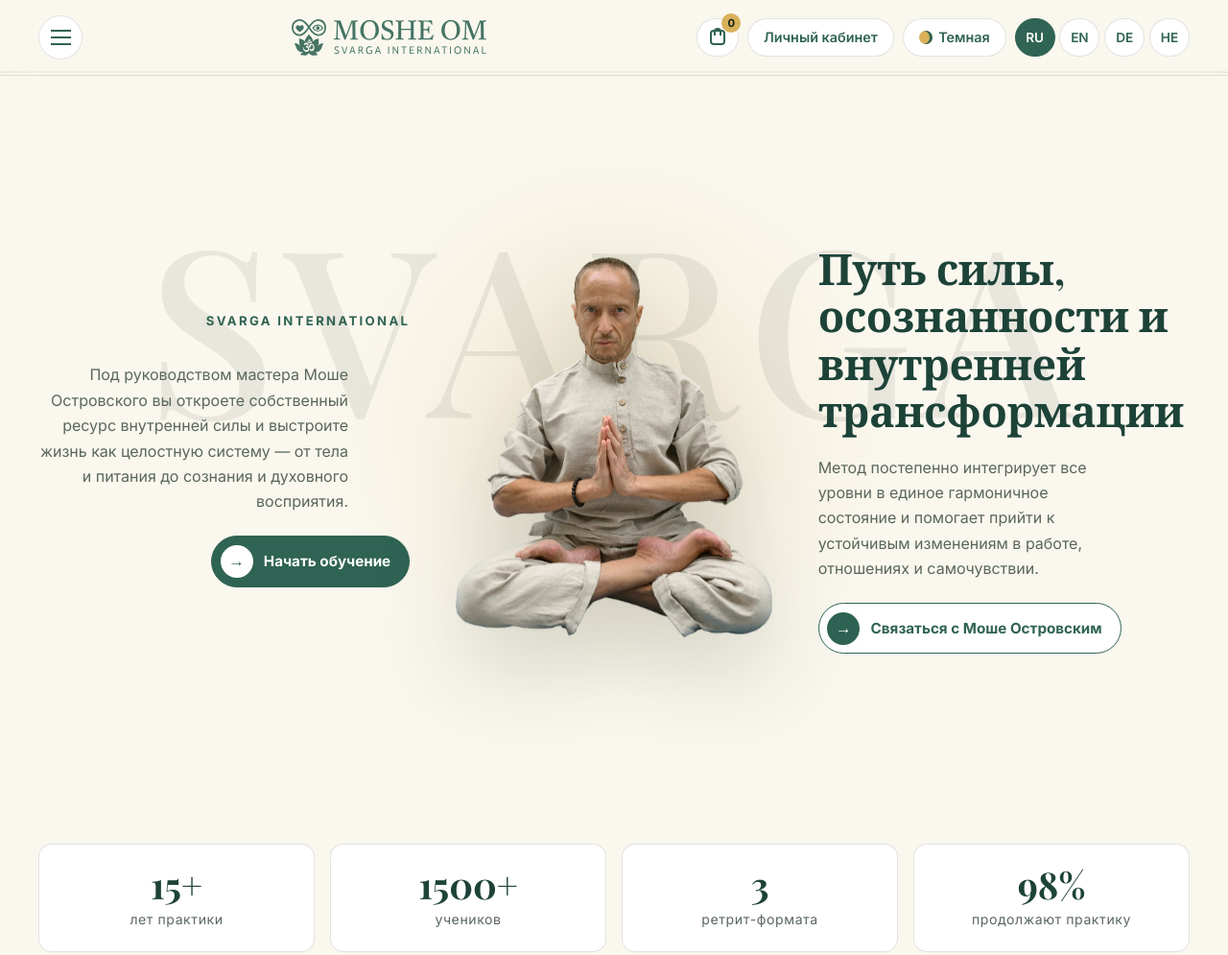
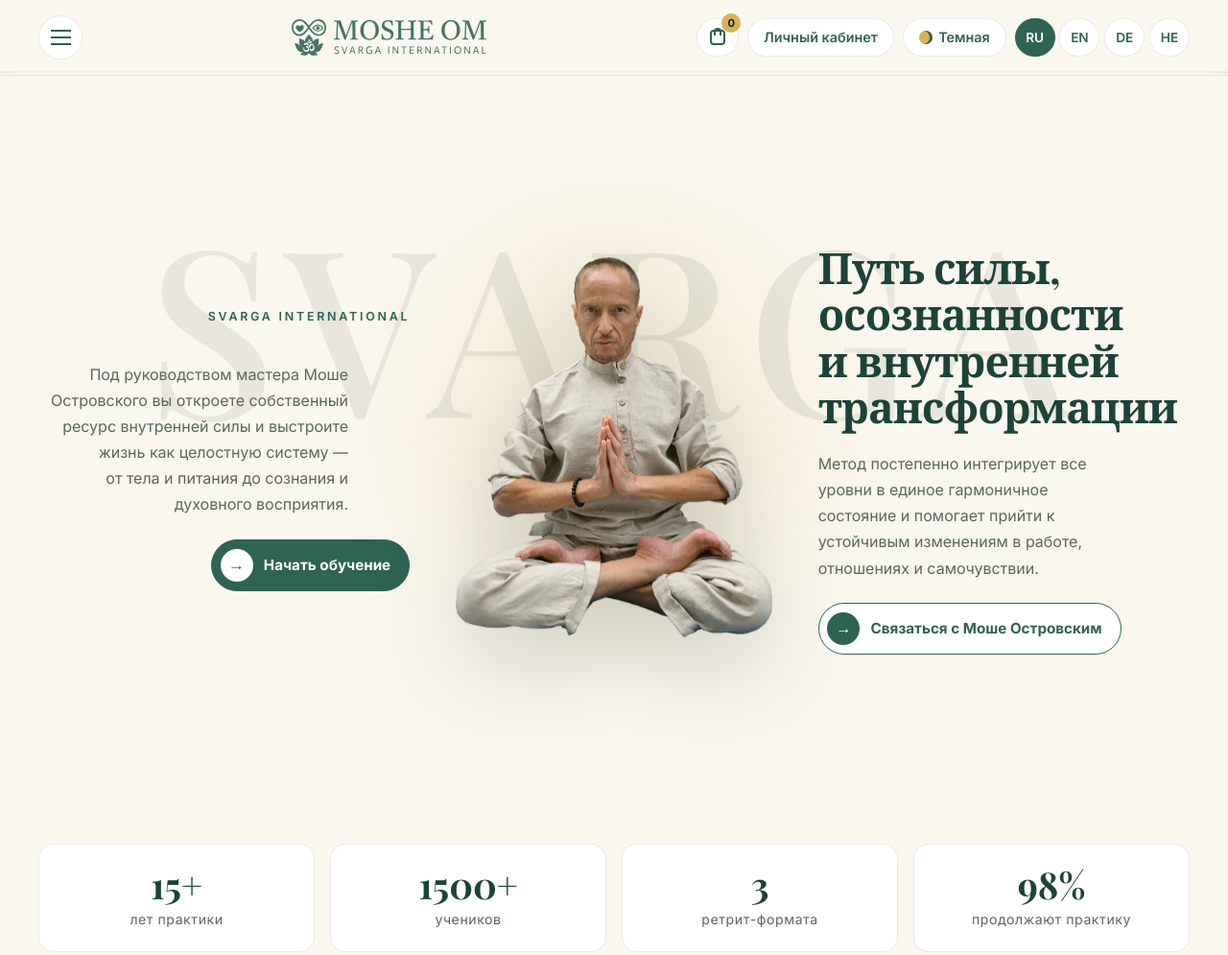
Before and after one commit to mosheostro/Svarga-OM, a website built with Vite: page index.html in a window 1280 px wide. Shown: the top 995 px of the page at 96% size. Built offline with nearby package versions, Linux system fonts and the light colour scheme; no server answers; a web font is replaced by a local one.

Commit message:
design: editorial polish pass + Logo-2 favicon
Design tokens:
- Softer shadows (sm/md/lg) and lighter hairline borders
- Added --line-strong, --container-narrow, --transition-slow
- Radius scale lifted to 8/16/24 for refined corners

Typography:
- Tighter display kerning (-0.022em on h1)
- text-wrap: balance on headings, pretty on body copy
- Eyebrow letter-spacing widened to 0.22em
- Lead line-height 1.7 for editorial breathing

Motion restraint:
- Card hover lift reduced from 4px to 2px across program/article/testimonial/tradition cards
- Image zoom softened from 1.04 to 1.025 with slower 0.55s ease
- Pill-button hover lift trimmed to 1px
- Reveal animation slowed to 0.9s with brand easing curve

Section rhythm:
- Section-heading margin made fluid clamp(2.4rem, 4vw, 3.4rem)
- Article card images now zoom subtly on hover

Favicon: replaced with Logo-2 (gold mark on marble, 256x256 PNG).

```diff
--- a/src/styles/main.css
+++ b/src/styles/main.css
@@ -15,17 +15,20 @@
   --green-soft: rgba(47, 99, 83, 0.12);
   --gold: #d8b15a;
   --gold-soft: rgba(216, 177, 90, 0.18);
-  --line: rgba(20, 32, 22, 0.12);
-  --shadow-sm: 0 6px 18px rgba(20, 32, 22, 0.06);
-  --shadow-md: 0 16px 38px rgba(20, 32, 22, 0.09);
-  --shadow-lg: 0 30px 70px rgba(20, 32, 22, 0.14);
-  --radius-sm: 6px;
-  --radius: 14px;
-  --radius-lg: 22px;
+  --line: rgba(20, 32, 22, 0.09);
+  --line-strong: rgba(20, 32, 22, 0.16);
+  --shadow-sm: 0 4px 14px rgba(20, 32, 22, 0.04);
+  --shadow-md: 0 14px 36px rgba(20, 32, 22, 0.06);
+  --shadow-lg: 0 28px 64px rgba(20, 32, 22, 0.09);
+  --radius-sm: 8px;
+  --radius: 16px;
+  --radius-lg: 24px;
   --container: 1200px;
+  --container-narrow: 880px;
   --font-body: "Inter", "Heebo", "Segoe UI", system-ui, sans-serif;
   --font-display: "Playfair Display", "Heebo", Georgia, serif;
-  --transition: 0.25s cubic-bezier(0.2, 0.7, 0.3, 1);
+  --transition: 0.32s cubic-bezier(0.2, 0.7, 0.3, 1);
+  --transition-slow: 0.55s cubic-bezier(0.2, 0.7, 0.3, 1);
 }
 
 [data-theme="dark"] {
@@ -41,10 +44,11 @@
   --green-soft: rgba(127, 191, 166, 0.16);
   --gold: #e6c478;
   --gold-soft: rgba(230, 196, 120, 0.18);
-  --line: rgba(240, 235, 217, 0.14);
-  --shadow-sm: 0 6px 18px rgba(0, 0, 0, 0.4);
-  --shadow-md: 0 16px 38px rgba(0, 0, 0, 0.5);
-  --shadow-lg: 0 30px 70px rgba(0, 0, 0, 0.6);
+  --line: rgba(240, 235, 217, 0.1);
+  --line-strong: rgba(240, 235, 217, 0.18);
+  --shadow-sm: 0 4px 14px rgba(0, 0, 0, 0.32);
+  --shadow-md: 0 14px 36px rgba(0, 0, 0, 0.4);
+  --shadow-lg: 0 28px 64px rgba(0, 0, 0, 0.5);
 }
 
 * {
@@ -131,48 +135,53 @@ h2,
 h3 {
   margin: 0;
   color: var(--ink);
-  line-height: 1.1;
+  line-height: 1.08;
   font-family: var(--font-display);
   font-weight: 600;
-  letter-spacing: -0.01em;
+  letter-spacing: -0.015em;
+  text-wrap: balance;
 }
 
 h1 {
   font-size: clamp(2.6rem, 6vw, 5.2rem);
-  max-width: 14ch;
+  max-width: 16ch;
+  letter-spacing: -0.022em;
 }
 
 h2 {
   font-size: clamp(1.9rem, 3.6vw, 3.2rem);
+  max-width: 22ch;
 }
 
 h3 {
-  font-size: clamp(1.25rem, 1.6vw, 1.55rem);
+  font-size: clamp(1.2rem, 1.55vw, 1.5rem);
   font-family: var(--font-body);
-  font-weight: 700;
+  font-weight: 600;
   letter-spacing: -0.005em;
+  line-height: 1.25;
 }
 
 p {
   margin-block: 0;
+  text-wrap: pretty;
 }
 
 .eyebrow {
-  margin: 0 0 0.6rem;
+  margin: 0 0 0.85rem;
   color: var(--green);
   font-family: var(--font-body);
-  font-size: 0.82rem;
-  font-weight: 700;
+  font-size: 0.78rem;
+  font-weight: 600;
   text-transform: uppercase;
-  letter-spacing: 0.18em;
+  letter-spacing: 0.22em;
 }
 
 .lead {
   max-width: 56ch;
-  margin-block-start: 1.2rem;
+  margin-block-start: 1.25rem;
   color: var(--muted);
   font-size: clamp(1.05rem, 1.3vw, 1.18rem);
-  line-height: 1.65;
+  line-height: 1.7;
 }
 
 /* ---------- layout primitives ---------- */
@@ -693,7 +702,7 @@ body.has-menu-open .drawer {
 }
 
 .pill-button:hover {
-  transform: translateY(-2px);
+  transform: translateY(-1px);
   box-shadow: var(--shadow-md);
 }
 
@@ -836,7 +845,11 @@ body.has-menu-open .drawer {
 
 .section-heading {
   max-width: 780px;
-  margin-block-end: 2.2rem;
+  margin-block-end: clamp(2.4rem, 4vw, 3.4rem);
+}
+
+.section-heading .lead {
+  margin-block-start: 1rem;
 }
 
 .pillars-grid,
@@ -908,20 +921,20 @@ body.has-menu-open .drawer {
 }
 
 .program-card:hover {
-  transform: translateY(-4px);
+  transform: translateY(-2px);
   box-shadow: var(--shadow-md);
-  border-color: color-mix(in srgb, var(--green) 35%, var(--line));
+  border-color: color-mix(in srgb, var(--green) 25%, var(--line));
 }
 
 .program-card img {
   width: 100%;
   aspect-ratio: 1.46;
   object-fit: cover;
-  transition: transform 0.6s ease;
+  transition: transform var(--transition-slow);
 }
 
 .program-card:hover img {
-  transform: scale(1.04);
+  transform: scale(1.025);
 }
 
 .program-card-body {
@@ -1076,7 +1089,7 @@ body.has-menu-open .drawer {
 }
 
 .testimonial-card:hover {
-  transform: translateY(-4px);
+  transform: translateY(-2px);
   box-shadow: var(--shadow-md);
 }
 
@@ -1170,9 +1183,9 @@ body.has-menu-open .drawer {
 }
 
 .article-card:hover {
-  transform: translateY(-3px);
+  transform: translateY(-2px);
   box-shadow: var(--shadow-md);
-  border-color: color-mix(in srgb, var(--green) 35%, var(--line));
+  border-color: color-mix(in srgb, var(--green) 22%, var(--line));
 }
 
 .article-card img {
@@ -1180,6 +1193,11 @@ body.has-menu-open .drawer {
   height: 100%;
   min-height: 240px;
   object-fit: cover;
+  transition: transform var(--transition-slow);
+}
+
+.article-card:hover img {
+  transform: scale(1.02);
 }
 
 .article-card > div {
@@ -1519,9 +1537,9 @@ body.has-menu-open .drawer {
 }
 
 .tradition-card:hover {
-  transform: translateY(-3px);
+  transform: translateY(-2px);
   box-shadow: var(--shadow-md);
-  border-color: color-mix(in srgb, var(--green) 35%, var(--line));
+  border-color: color-mix(in srgb, var(--green) 22%, var(--line));
 }
 
 .tradition-index {
@@ -1990,8 +2008,8 @@ body.has-menu-open .drawer {
 
 .reveal {
   opacity: 0;
-  transform: translateY(18px);
-  transition: opacity 0.7s ease, transform 0.7s ease;
+  transform: translateY(14px);
+  transition: opacity 0.9s cubic-bezier(0.2, 0.7, 0.3, 1), transform 0.9s cubic-bezier(0.2, 0.7, 0.3, 1);
 }
 
 .reveal.is-visible {
```
Also changed, not shown: public/favicon.png.
